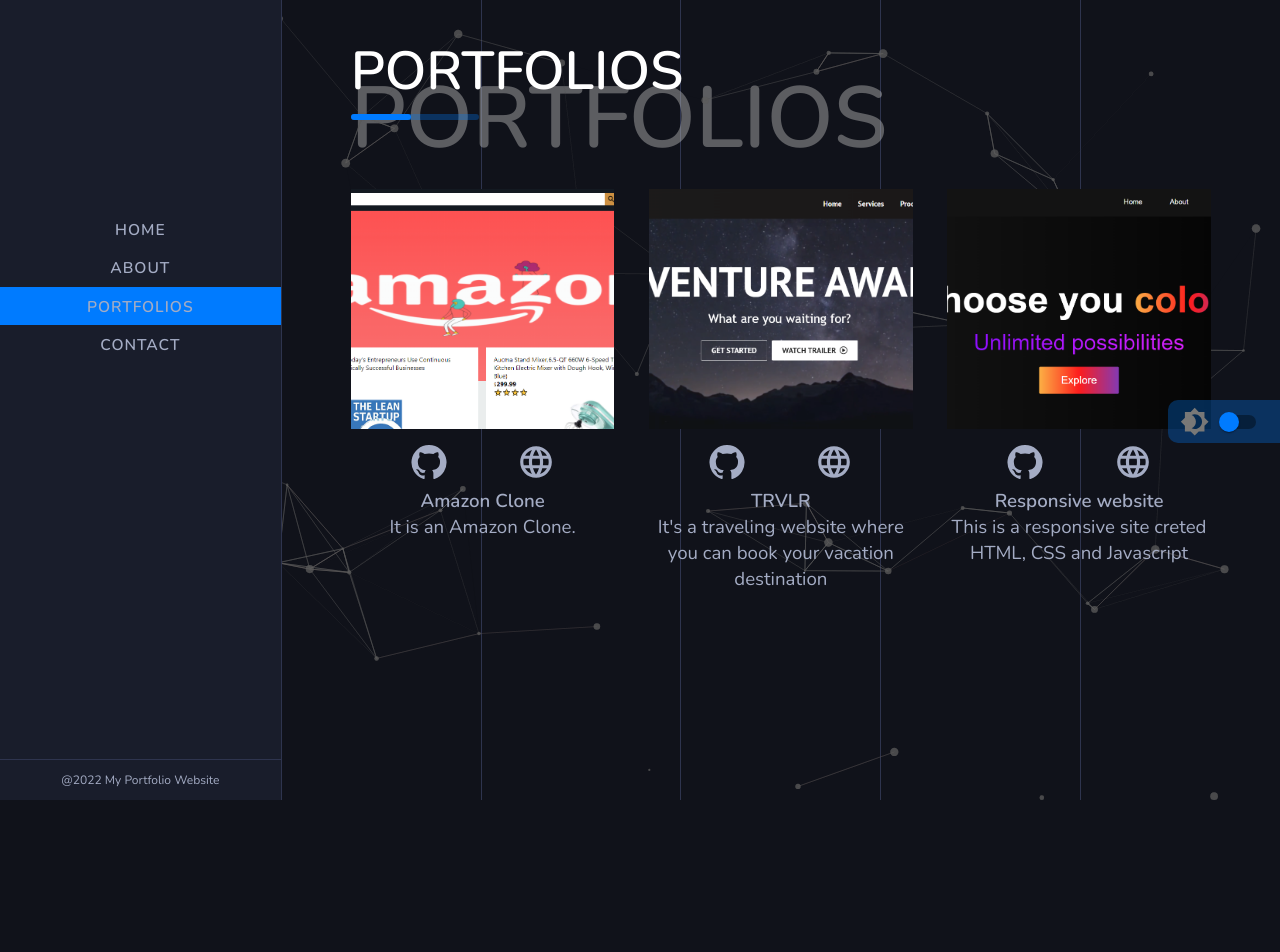
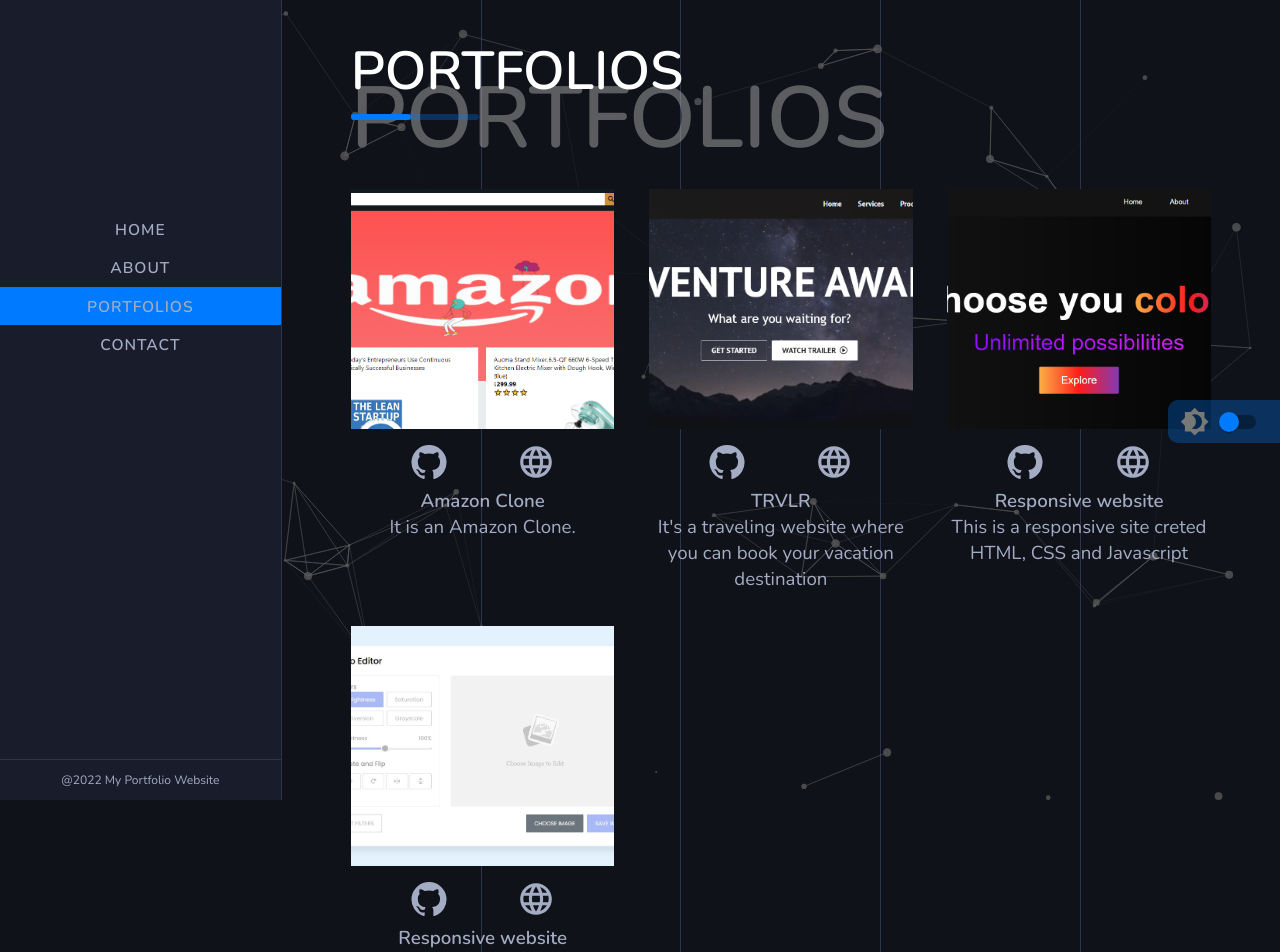
Before and after one commit to devhimanshuhc/personal-portfolio, a React (Create React App) app: page /portfolios in a window 1280 px wide. Shown: the top 952 px of the page. Before the commit the page ends 800 px from the top, so only its background shows below. Built offline with nearby package versions, Linux system fonts and the light colour scheme.

Commit message:
port folio update 2

```diff
--- a/src/App.js
+++ b/src/App.js
@@ -6,16 +6,18 @@ import AboutPage from "./Pages/AboutPage";
 import PortfoliosPage from "./Pages/PortfoliosPage";
 import ContactPage from "./Pages/ContactPage";
 import Brightness4Icon from "@mui/icons-material/Brightness4";
-import MenuIcon from '@mui/icons-material/Menu';
+import MenuIcon from "@mui/icons-material/Menu";
 import { Routes, Route } from "react-router-dom";
 import { Switch } from "@mui/material";
 import { useState } from "react";
 import { useEffect } from "react";
 
+
 function App() {
   const [theme, setTheme] = useState("dark-theme");
   const [checked, setChecked] = useState(false);
   const [navToggle, setNavToggle] = useState(false);
+
 
   useEffect(() => {
     document.documentElement.className = theme;
@@ -65,7 +67,6 @@ function App() {
         <div className="ham-burger-menu">
           <MenuIcon onClick={() => setNavToggle(!navToggle)} />
         </div>
-
 
         <MainContentStyled>
           <div className="lines">
--- a/src/Pages/ContactPage.js
+++ b/src/Pages/ContactPage.js
@@ -1,4 +1,4 @@
-import React from "react";
+import React, { useState } from "react";
 import styled from "styled-components";
 import PrimaryButton from "../components/PrimaryButton";
 import Title from "../components/Title";
@@ -9,12 +9,15 @@ import LocationOnIcon from "@mui/icons-material/LocationOn";
 import ContactItems from "../components/ContactItems";
 import { TabTitle } from "../utils/GeneralFunctions";
 
-
 export default function ContactPage(props) {
   TabTitle("Contact-Himanshu Chauhan");
   const call = <CallIcon />;
   const email = <EmailIcon />;
   const location = <LocationOnIcon />;
+
+
+
+
   return (
     <div>
       <MainLayout>
@@ -25,10 +28,15 @@ export default function ContactPage(props) {
               <div className="contact-title">
                 <h4>Get In Touch</h4>
               </div>
+
                 <form className="form" >
                   <div className="form-field">
                     <label htmlFor="name">Enter Your Name*</label>
-                  <input id="name" type="text" />
+                    <input
+                      id="name"
+                      type="text"
+
+                    />
                   </div>
                   <div className="form-field">
                     <label htmlFor="email">Enter Your E-mail*</label>
@@ -47,12 +55,19 @@ export default function ContactPage(props) {
                       rows="10"
                     ></textarea>
                   </div>
-                <div className="form-field f-button">
+                  <div
+                    className="form-field f-button"
+                    type="submit"
+                  >
                     <PrimaryButton title={"Send Email"} />
                   </div>
                 </form>
+
             </div>
-            <div className="right-content" style={{color: props.theme === "light-theme" ? "" : "#a3a3a3"}}>
+            <div
+              className="right-content"
+              style={{ color: props.theme === "light-theme" ? "" : "#a3a3a3" }}
+            >
               <ContactItems
                 title={"Phone"}
                 icon={call}
@@ -109,7 +124,6 @@ const ContactPageStyled = styled.section`
         max-width: 85%;
       }
 
-
       .form-field {
         margin-top: 2rem;
         position: relative;
--- a/src/data/portfolios.js
+++ b/src/data/portfolios.js
@@ -1,6 +1,7 @@
 import img3 from "../img/portImages/amazon.png";
 import img2 from "../img/portImages/resp.png";
 import img1 from "../img/portImages/trvlr.png";
+import img4 from "../img/portImages/editor.jpg";
 
 const portfolios = [
   {
@@ -30,6 +31,15 @@ const portfolios = [
     title: "Responsive website",
     text: "This is a responsive site creted HTML, CSS and Javascript",
   },
+  {
+    id: 4,
+    category: "Javascript",
+    image: img4,
+    link1: "https://github.com/devhimanshuhc/image-editor",
+    link2: "https://editor-image.vercel.app/",
+    title: "Responsive website",
+    text: "Here you can edit and save your image",
+  },
 ];
 
 export default portfolios;
```
Also changed, not shown: package.json (+7 -1 lines), src/img/portImages/editor.jpg (added), 1 other file (tests, documents, lock files or other folders). Lines whose indentation alone changed are shown as unchanged.
